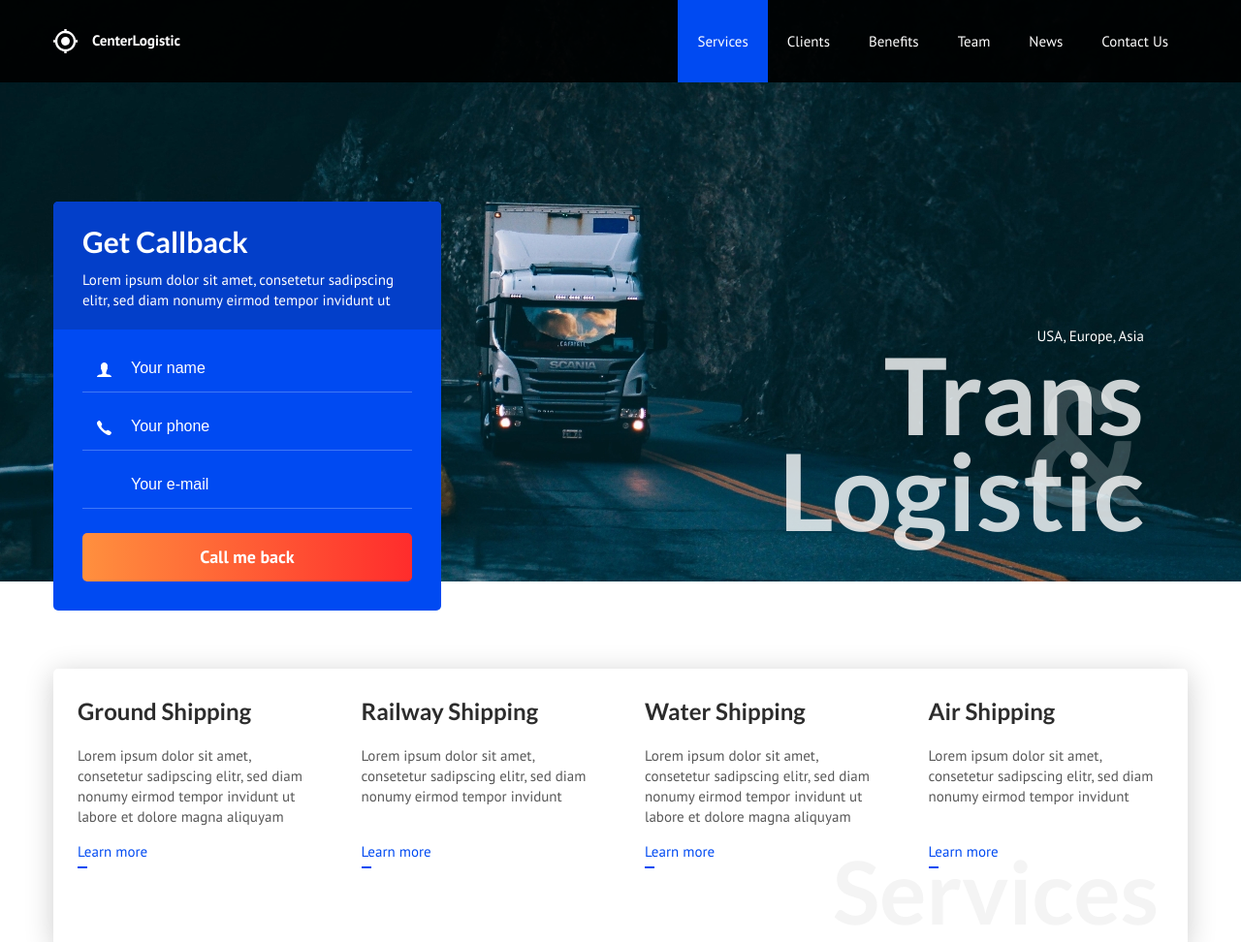
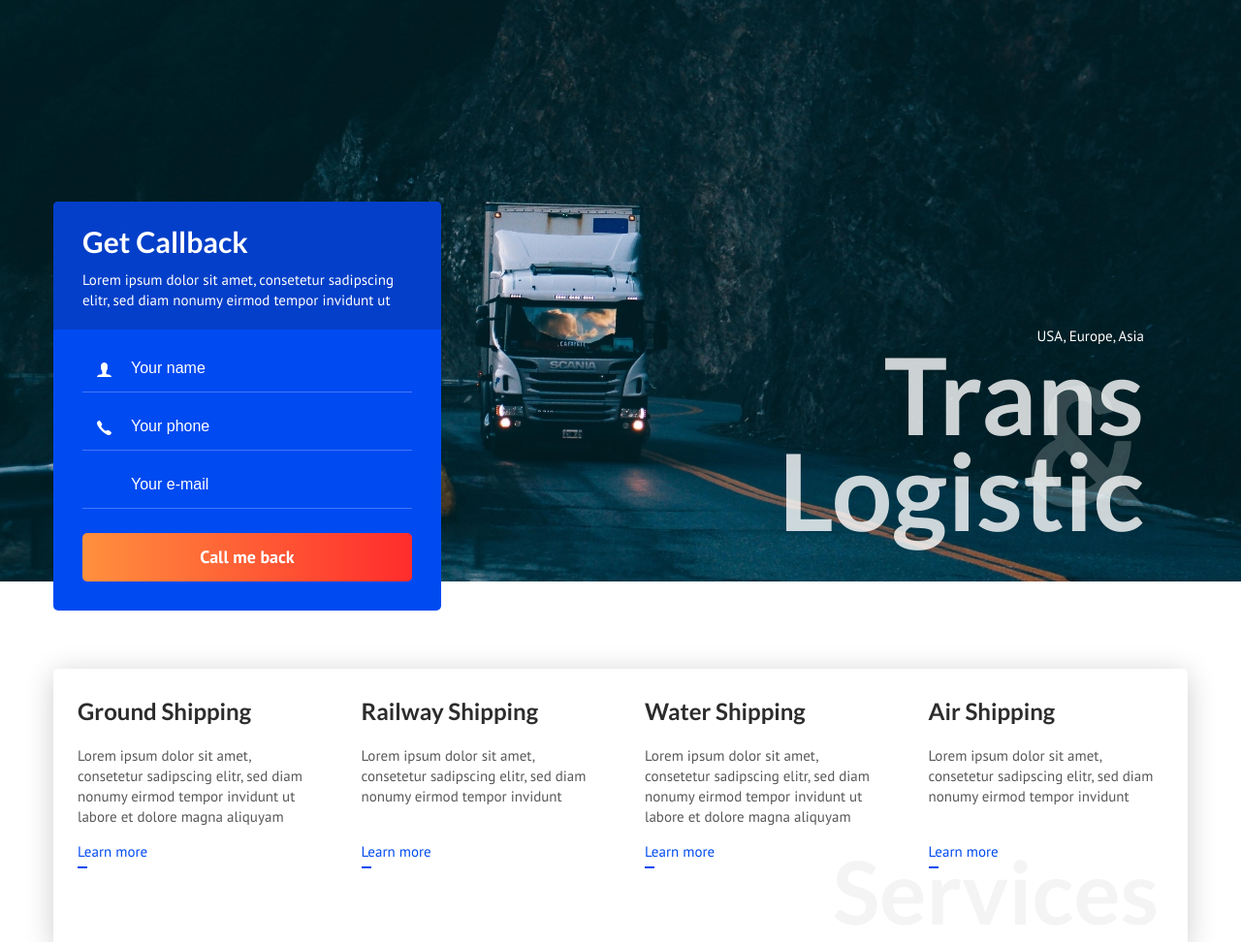
Before and after one commit to ivanvasilevsky/center-logistic, a plain HTML site: page index.html in a window 1280 px wide. Shown: the top 972 px of the page at 97% size. Drawn offline with Linux system fonts and the light colour scheme.

Commit message:
Удалил Header, проверка связи

```diff
--- a/index.html
+++ b/index.html
@@ -9,23 +9,6 @@
 	<title>Centrel Logistic</title>
 </head>
 <body class="">
-
-	<header class="header">
-		<div class="container">
-			<div class="header__inner">
-				<img src="assets/img/logo.svg" alt="logo" class="header__logo">
-
-				<nav class="nav">
-					<a href="" class="nav__link active">Services</a>
-					<a href="" class="nav__link">Clients</a>
-					<a href="" class="nav__link">Benefits</a>
-					<a href="" class="nav__link">Team</a>
-					<a href="" class="nav__link">News</a>
-					<a href="" class="nav__link">Contact Us</a>
-				</nav>
-			</div>
-		</div>
-	</header>
 
 	<div class="intro">
 		<div class="container">
```
